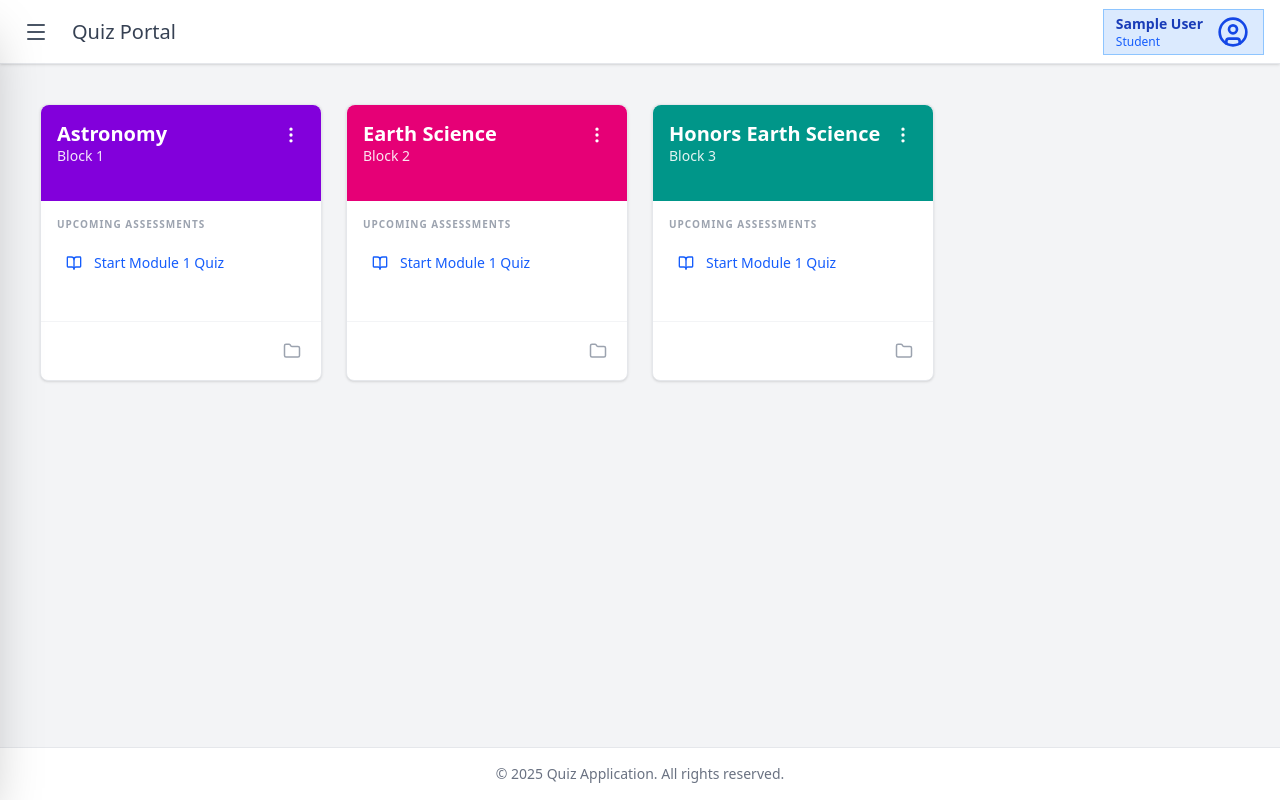
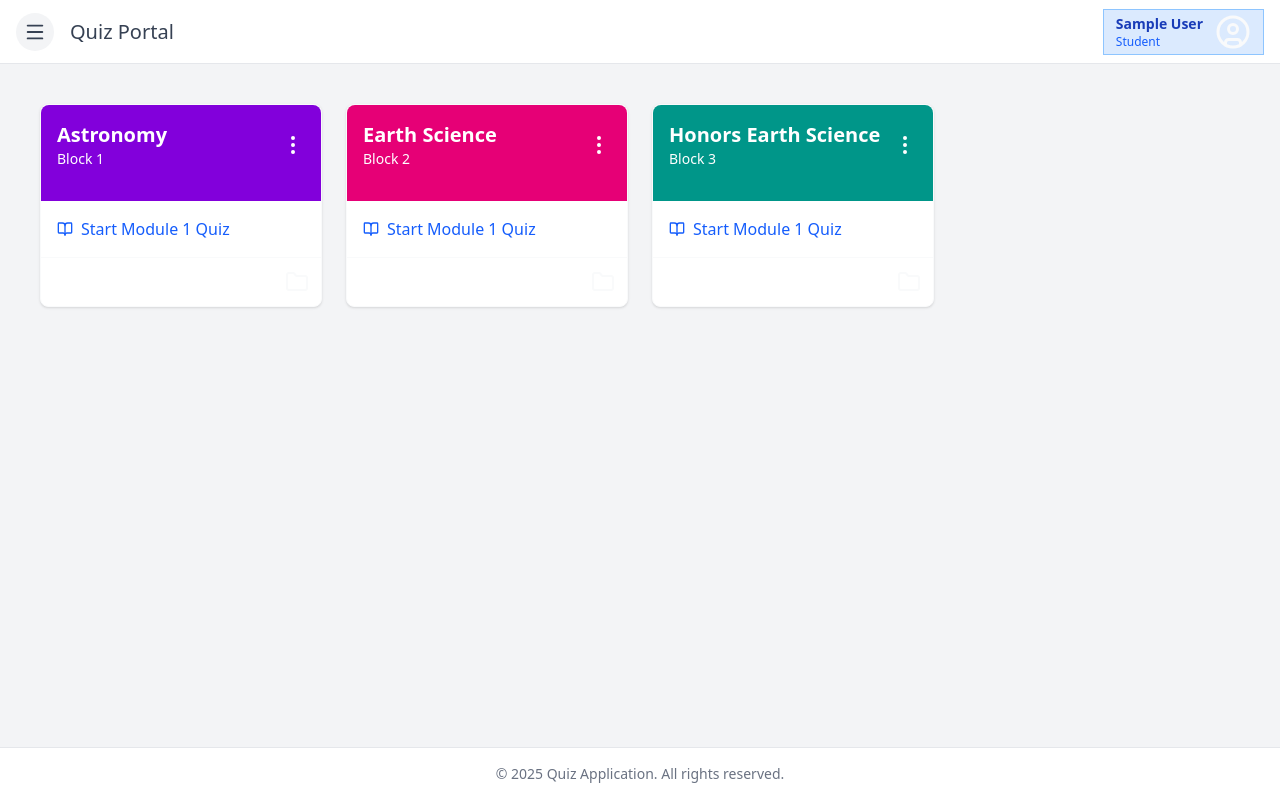
Before and after one commit to Galas25/quiz-application, a React (Vite) app: page /studenthome in a window 1280 px wide. Built offline with nearby package versions, Linux system fonts and the light colour scheme; sample sign-in values are in the browser's storage.

Commit message:
Just Fixed the Header And Nav Bar Seperating them from the StudenDashboard page and making them as a component to be reusable to other pages later( if we intend to add more) also deleted the App.css since we don't use it

```diff
--- a/src/App.jsx
+++ b/src/App.jsx
@@ -1,51 +1,50 @@
 import { BrowserRouter as Router, Routes, Route } from "react-router-dom";
 import { QuizProvider } from "./context/QuizContext";
+import ProtectedRoute from "./components/ProtectedRoute";
+// Layout
+import DashboardLayout from "./pages/DashboardLayout";
+// Pages
 import StudentHome from "./pages/studentDashboard";
 import QuizPage from "./pages/QuizPage";
 import ResultPage from "./pages/ResultPage";
 import InstructorDashboard from "./pages/InstructorDashboard";
-import Login from "./pages/Login.jsx";
+import Login from "./pages/Login";
 import StorageDebug from "./pages/StorageDebug";
-import ProtectedRoute from "./components/ProtectedRoute"; // Import the wrapper
 
 function App() {
   return (
       <QuizProvider>
         <Router>
           <Routes>
-          {/* Public Auth Routes */}
+            {/* ===== Public Routes ===== */}
             <Route path="/" element={<Login />} />
             <Route path="/login" element={<Login />} />
 
-          {/* Protected Student Flow */}
-          <Route path="/studenthome" element={
+            {/* ===== Student Dashboard (Shared Layout) ===== */}
+            <Route
+              element={
                 <ProtectedRoute roleRequired="student">
-              <StudentHome />
+                  <DashboardLayout />
                 </ProtectedRoute>
-          } />
+              }
+            >
+              <Route path="/studenthome" element={<StudentHome />} />
+              <Route path="/quiz" element={<QuizPage />} />
+              <Route path="/result" element={<ResultPage />} />
+            </Route>
 
-          <Route path="/quiz" element={
-            <ProtectedRoute roleRequired="student">
-              <QuizPage />
-            </ProtectedRoute>
-          } />
-
-          <Route path="/result" element={
-            <ProtectedRoute roleRequired="student">
-              <ResultPage />
-            </ProtectedRoute>
-          } />
-
-          {/* Protected Instructor Flow */}
-          <Route path="/instructor" element={
+            {/* ===== Instructor Dashboard ===== */}
+            <Route
+              path="/instructor"
+              element={
                 <ProtectedRoute roleRequired="instructor">
                   <InstructorDashboard />
                 </ProtectedRoute>
-          } />
+              }
+            />
 
-          {/* Debug route (temporary) */}
+            {/* ===== Debug ===== */}
             <Route path="/debug" element={<StorageDebug />} />
-
           </Routes>
         </Router>
       </QuizProvider>
--- /dev/null
+++ b/src/pages/DashboardLayout.jsx
@@ -0,0 +1,117 @@
+import { useContext, useEffect, useState } from "react";
+import { Outlet, useNavigate } from "react-router-dom";
+import { QuizContext } from "../context/QuizContext";
+import { Home, BarChart2, LogOut, Menu, X, UserCircle } from "lucide-react";
+
+export default function DashboardLayout() {
+  const { currentUser, setCurrentUser } = useContext(QuizContext);
+  const navigate = useNavigate();
+  const [isSidebarOpen, setIsSidebarOpen] = useState(false);
+
+  useEffect(() => {
+    const savedUser = localStorage.getItem("currentUser");
+    if (!currentUser && !savedUser) {
+      navigate("/login");
+    } else if (!currentUser && savedUser) {
+      const user = JSON.parse(savedUser);
+      setCurrentUser(typeof user === "string" ? user : user.name);
+    }
+  }, [currentUser, navigate, setCurrentUser]);
+
+  const handleLogout = () => {
+    localStorage.removeItem("currentUser");
+    setCurrentUser(null);
+    navigate("/login");
+  };
+
+  return (
+    <div className="flex flex-col min-h-screen bg-gray-100">
+      {/* SIDEBAR */}
+      <div
+        className={`fixed inset-y-0 left-0 w-64 bg-gray-900 text-gray-200 z-50 transform transition-transform duration-300 ${
+          isSidebarOpen ? "translate-x-0" : "-translate-x-full"
+        }`}
+      >
+        <div className="p-6 border-b border-gray-800 flex justify-between">
+          <h2 className="text-xl font-bold text-indigo-400 italic">
+            Quiz Portal
+          </h2>
+          <button onClick={() => setIsSidebarOpen(false)}>
+            <X />
+          </button>
+        </div>
+
+        <nav className="p-4 space-y-2">
+          <button
+            onClick={() => {
+              navigate("/studenthome");
+              setIsSidebarOpen(false);
+            }}
+            className="w-full flex items-center gap-4 px-4 py-3 bg-gray-800 rounded-lg"
+          >
+            <Home size={20} /> Home
+          </button>
+
+          <button
+            onClick={() => {
+              navigate("/result");
+              setIsSidebarOpen(false);
+            }}
+            className="w-full flex items-center gap-4 px-4 py-3 hover:bg-gray-800 rounded-lg"
+          >
+            <BarChart2 size={20} /> My Grades
+          </button>
+
+          <div className="border-t border-gray-800 my-4 pt-4">
+            <button
+              onClick={handleLogout}
+              className="w-full flex items-center gap-4 px-4 py-3 text-red-500 hover:bg-red-700 rounded-lg"
+            >
+              <LogOut size={20} /> Logout
+            </button>
+          </div>
+        </nav>
+      </div>
+
+      {isSidebarOpen && (
+        <div
+          className="fixed inset-0 bg-black/50 z-40"
+          onClick={() => setIsSidebarOpen(false)}
+        />
+      )}
+
+      {/* HEADER */}
+      <header className="h-16 bg-white border-b border-gray-200 px-4 flex items-center justify-between sticky top-0 z-20">
+        <div className="flex items-center gap-4">
+          <button
+            onClick={() => setIsSidebarOpen(true)}
+            className="p-2 rounded-full bg-gray-100 hover:bg-gray-200 text-gray-700 transition">
+            <Menu size={22} />
+          </button>
+
+          <h1 className="text-xl text-gray-700">Quiz Portal</h1>
+        </div>
+
+        <div className="flex items-center gap-3 bg-blue-100 border border-blue-300 px-3 py-1">
+          <div className="flex flex-col">
+            <span className="text-sm font-semibold text-blue-800">
+              {currentUser}
+            </span>
+            <span className="text-xs text-blue-600">Student</span>
+          </div>
+          <UserCircle size={36} />
+        </div>
+      </header>
+
+      {/* PAGE CONTENT */}
+      <main className="flex-1 p-6 md:p-10">
+        <Outlet />
+      </main>
+
+      {/* FOOTER */}
+      <footer className="bg-white border-t border-gray-200 p-4 text-center text-sm text-gray-500">
+        &copy; 2025 Quiz Application. All rights reserved.
+      </footer>
+    </div>
+  );
+}
--- a/src/pages/studentDashboard.jsx
+++ b/src/pages/studentDashboard.jsx
@@ -1,165 +1,139 @@
-import { useContext, useEffect, useState } from "react";
+import { useContext, useState } from "react";
 import { QuizContext } from "../context/QuizContext";
 import { useNavigate } from "react-router-dom";
 import {
   MoreVertical,
   Folder,
-  UserCircle,
-  LogOut,
-  Menu,
   BookOpen,
   BarChart2,
-  X,
-  Home,
-  Settings
+  LogOut,
 } from "lucide-react";
 
 export default function StudentHome() {
-  const { currentUser, setCurrentUser, quizData } = useContext(QuizContext);
+  const { quizData } = useContext(QuizContext);
   const navigate = useNavigate();
-
   const [openMenuId, setOpenMenuId] = useState(null);
-  const [isSidebarOpen, setIsSidebarOpen] = useState(false);
-
-  useEffect(() => {
-    const savedUser = localStorage.getItem("currentUser");
-    if (!currentUser && !savedUser) {
-      navigate("/login");
-    } else if (!currentUser && savedUser) {
-      const user = JSON.parse(savedUser);
-      setCurrentUser(typeof user === "string" ? user : user.name);
-    }
-  }, [currentUser, navigate, setCurrentUser]);
-
-  const handleLogout = () => {
-    localStorage.removeItem("currentUser");
-    setCurrentUser(null);
-    navigate("/login");
-  };
 
   const [subjects, setSubjects] = useState([
-    { id: 1, title: "Astronomy", key: "astronomy", section: "Block 1", color: "bg-purple-700" },
-    { id: 2, title: "Earth Science", key: "earth-science", section: "Block 2", color: "bg-pink-600" },
-    { id: 3, title: "Honors Earth Science", key: "honors-earth-science", section: "Block 3", color: "bg-teal-600" },
+    {
+      id: 1,
+      title: "Astronomy",
+      key: "astronomy",
+      section: "Block 1",
+      color: "bg-purple-700",
+    },
+    {
+      id: 2,
+      title: "Earth Science",
+      key: "earth-science",
+      section: "Block 2",
+      color: "bg-pink-600",
+    },
+    {
+      id: 3,
+      title: "Honors Earth Science",
+      key: "honors-earth-science",
+      section: "Block 3",
+      color: "bg-teal-600",
+    },
   ]);
 
   const handleUnenroll = (id) => {
-    setSubjects(prev => prev.filter(s => s.id !== id));
+    setSubjects((prev) => prev.filter((s) => s.id !== id));
     setOpenMenuId(null);
   };
 
   return (
-    <div className="flex flex-col min-h-screen bg-gray-100">
-
-      {/* SIDEBAR */}
-      <div className={`fixed inset-y-0 left-0 w-64 bg-gray-900 text-gray-200 shadow-2xl z-50 transform transition-transform duration-300 ease-in-out ${isSidebarOpen ? "translate-x-0" : "-translate-x-full"}`}>
-        <div className="p-6 border-b border-gray-800 flex items-center justify-between">
-          <h2 className="text-xl font-bold text-indigo-400 italic">Quiz Portal</h2>
-          <button onClick={() => setIsSidebarOpen(false)} className="p-1 hover:bg-gray-800 rounded-full">
-            <X size={20} className="text-gray-300" />
-          </button>
-        </div>
-        <nav className="p-4 space-y-2">
-          <button onClick={() => {navigate("/studenthome"); setIsSidebarOpen(false)}} className="w-full flex items-center gap-4 px-4 py-3 bg-gray-800 text-indigo-400 rounded-lg font-medium">
-            <Home size={20} /> Home
-          </button>
-          <button onClick={() => {navigate("/result"); setIsSidebarOpen(false)}} className="w-full flex items-center gap-4 px-4 py-3 text-gray-200 hover:bg-gray-800 rounded-lg font-medium">
-            <BarChart2 size={20} /> My Grades
-          </button>
-          <button className="w-full flex items-center gap-4 px-4 py-3 text-gray-200 hover:bg-gray-800 rounded-lg font-medium">
-            <Settings size={20} /> Settings
-          </button>
-          <div className="border-t border-gray-800 my-4 pt-4">
-            <button onClick={handleLogout} className="w-full flex items-center gap-4 px-4 py-3 text-red-500 hover:bg-red-700 rounded-lg font-medium">
-              <LogOut size={20} /> Logout
-            </button>
-          </div>
-        </nav>
-      </div>
-
-      {isSidebarOpen && <div className="fixed inset-0 bg-black/50 z-40" onClick={() => setIsSidebarOpen(false)}></div>}
-
-      {/* HEADER */}
-      <header className="h-16 bg-white border-b border-gray-200 px-4 flex items-center justify-between sticky top-0 z-20 shadow-sm">
-        <div className="flex items-center gap-4">
-          <button onClick={() => setIsSidebarOpen(true)} className="p-2 hover:bg-gray-100 rounded-full text-gray-600 transition">
-            <Menu size={24} />
-          </button>
-          <h1 className="text-xl font-normal text-gray-700">Quiz Portal</h1>
-        </div>
-        <div className="flex items-center gap-3 bg-blue-100 border border-blue-300 px-3 py-1">
-          <div className="flex flex-col leading-tight">
-            <span className="text-sm font-semibold text-blue-800">{currentUser}</span>
-            <span className="text-xs text-blue-600">Student</span>
-          </div>
-          <UserCircle size={36} className="text-blue-700 border border-none p-[2px]" />
-        </div>
-
-      </header>
-
-      {/* MAIN GRID */}
-      <main className="flex-1 p-6 md:p-10">
     <div className="grid grid-cols-1 sm:grid-cols-2 lg:grid-cols-3 xl:grid-cols-4 gap-6">
-          {subjects.map(subject => {
+      {subjects.map((subject) => {
         const hasQuiz = quizData[subject.key]?.length > 0;
 
         return (
-              <div key={subject.id} className="relative bg-white rounded-lg border border-gray-200 shadow-sm hover:shadow-md transition-shadow flex flex-col overflow-visible">
+          <div
+            key={subject.id}
+            className="bg-white rounded-lg border shadow-sm flex flex-col"
+          >
+            <div
+              className={`${subject.color} p-4 text-white h-24 rounded-t-lg`}
+            >
+              <div className="flex justify-between">
+                <div>
+                  <h2 className="text-xl font-semibold">{subject.title}</h2>
+                  <p className="text-sm">{subject.section}</p>
+                </div>
+                <button
+                  onClick={() =>
+                    setOpenMenuId(openMenuId === subject.id ? null : subject.id)
+                  }
+                >
+                  <MoreVertical />
+                </button>
+              </div>
 
-                <div className={`${subject.color} p-4 text-white h-24 rounded-t-lg relative`}>
-                  <div className="flex justify-between items-start">
-                    <div className="group">
-                      <h2 className="text-xl font-semibold leading-tight">{subject.title}</h2>
-                      <p className="text-sm opacity-90">{subject.section}</p>
-                    </div>
-                    <div className="relative">
-                      <button onClick={() => setOpenMenuId(openMenuId === subject.id ? null : subject.id)} className="p-1 hover:bg-white/20 rounded-full">
-                        <MoreVertical size={20} />
-                      </button>
               {openMenuId === subject.id && (
-                        <div className="absolute right-0 mt-2 w-48 bg-white rounded-md shadow-xl border border-gray-100 z-30 py-1">
-                          <button onClick={() => { setOpenMenuId(null); navigate("/result", { state: { subjectKey: subject.key, subjectName: subject.title } }); }} className="w-full px-4 py-2 text-left text-sm text-gray-700 hover:bg-gray-50 flex items-center gap-2">
+                <div className="absolute bg-white shadow rounded mt-2 right-4 z-10">
+                  <button
+                    onClick={() =>
+                      navigate("/result", {
+                        state: {
+                          subjectKey: subject.key,
+                          subjectName: subject.title,
+                        },
+                      })
+                    }
+                    className="px-4 py-2 w-full flex gap-2 hover:bg-gray-100"
+                  >
                     <BarChart2 size={16} /> View Grades
                   </button>
-                          <button onClick={() => handleUnenroll(subject.id)} className="w-full px-4 py-2 text-left text-sm text-red-600 hover:bg-red-50 flex items-center gap-2">
+                  <button
+                    onClick={() => handleUnenroll(subject.id)}
+                    className="px-4 py-2 w-full flex gap-2 text-red-600 hover:bg-red-50"
+                  >
                     <LogOut size={16} /> Unenroll
                   </button>
                 </div>
               )}
             </div>
-                  </div>
-                </div>
 
-                <div className="flex-1 p-4 min-h-[120px]">
-                  <h3 className="text-[10px] font-bold text-gray-400 uppercase tracking-widest mb-3 font-sans text-nowrap">
-                    Upcoming Assessments
-                  </h3>
+            <div className="p-4 flex-1">
               {hasQuiz ? (
-                    <div onClick={() => navigate("/quiz", { state: { subjectKey: subject.key, subjectName: subject.title } })} className="flex items-center gap-3 text-sm text-blue-600 cursor-pointer hover:bg-blue-50 p-2 rounded-md transition border border-transparent hover:border-blue-100 group">
-                      <BookOpen size={16} />
-                      <span className="font-medium group-hover:underline">Start Module 1 Quiz</span>
-                    </div>
+                <button
+                  onClick={() =>
+                    navigate("/quiz", {
+                      state: {
+                        subjectKey: subject.key,
+                        subjectName: subject.title,
+                      },
+                    })
+                  }
+                  className="flex items-center gap-2 text-blue-600"
+                >
+                  <BookOpen size={16} /> Start Module 1 Quiz
+                </button>
               ) : (
-                    <div className="text-gray-400 text-xs italic">No quiz available</div>
+                <p className="text-gray-400 text-sm italic">
+                  No quiz available
+                </p>
               )}
             </div>
 
-                <div className="border-t border-gray-100 p-3 flex justify-end">
-                  <button title="View History" onClick={() => navigate("/result", { state: { subjectKey: subject.key, subjectName: subject.title } })} className="p-2 hover:bg-gray-100 rounded-full text-gray-400 hover:text-blue-600 transition">
-                    <Folder size={18} />
+            <div className="border-t p-3 flex justify-end">
+              <button
+                onClick={() =>
+                  navigate("/result", {
+                    state: {
+                      subjectKey: subject.key,
+                      subjectName: subject.title,
+                    },
+                  })
+                }
+              >
+                <Folder />
               </button>
             </div>
           </div>
         );
       })}
     </div>
-      </main>
-
-      <footer className="bg-white border-t border-gray-200 p-4 text-center text-sm text-gray-500">
-        <p>&copy; 2025 Quiz Application. All rights reserved.</p>
-      </footer>
-
-      {openMenuId && <div className="fixed inset-0 z-20" onClick={() => setOpenMenuId(null)}></div>}
-    </div>
   );
 }
```
Also changed, not shown: src/App.css (deleted, +0 -42 lines). Lines whose indentation alone changed are shown as unchanged.
